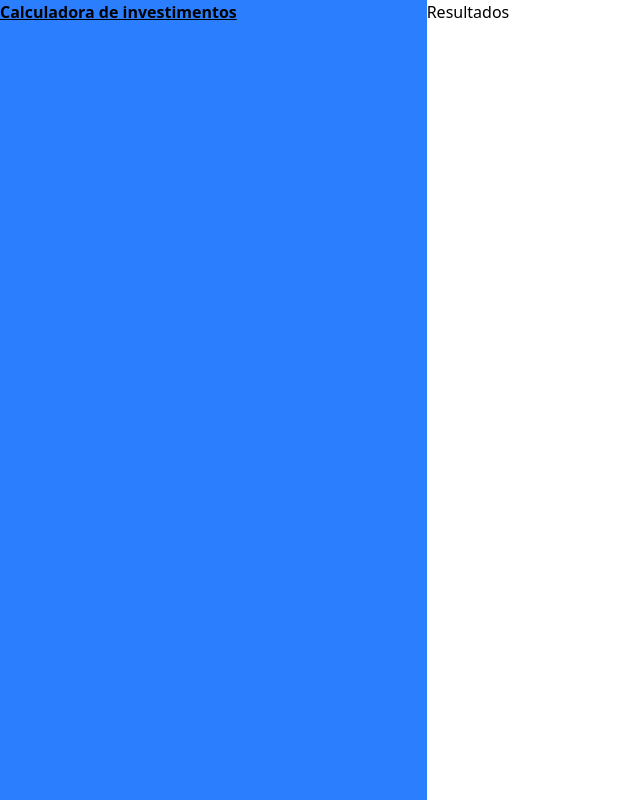
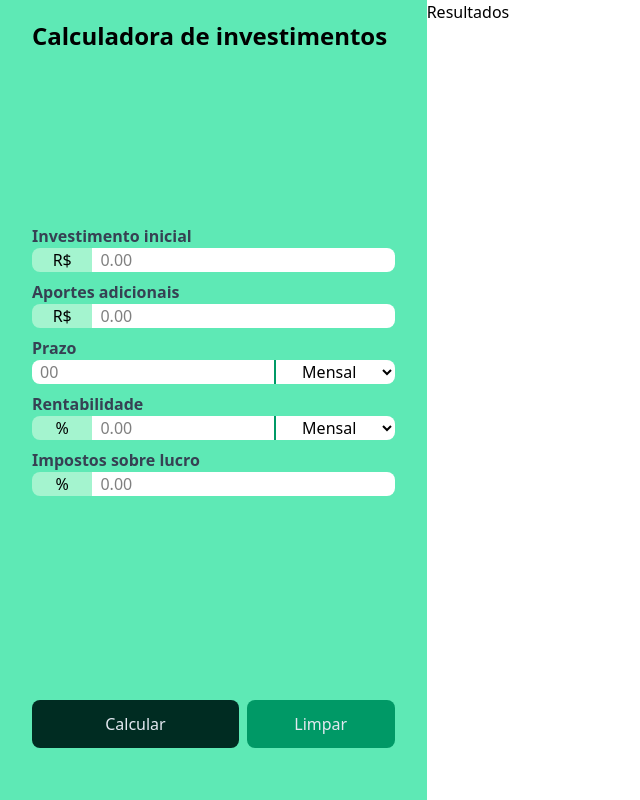
Before and after one commit to Robsonspires/projetoCalculadoraInvestimentos, a website built with Vite: page index.html in a window 1280 px wide. Shown: the whole page, without its empty margins (0-640 px from the left). Built offline with nearby package versions, Linux system fonts and the light colour scheme.

Commit message:
Formulário de investimento e arquivo de calculo de projeções criados

```diff
--- a/index.html
+++ b/index.html
@@ -7,8 +7,131 @@
     <title>Calculadora de investimentos impressionadora</title>
   </head>
   <body class="h-dvh grid grid-cols-3 grid-rows-2">
-    <aside class="bg-blue-500 row-span-2">
-      <h1 class="font-bold underline">Calculadora de investimentos</h1>
+    <aside
+      class="row-span-2 bg-emerald-300 flex flex-col justify-between py-5 px-2"
+    >
+      <h1 class="text-2xl font-bold px-6">Calculadora de investimentos</h1>
+      <form class="w-full">
+        <div class="flex w-full flex-col px-6 my-2">
+          <label for="return-rate" class="font-bold text-gray-700"
+            >Investimento inicial</label
+          >
+          <div class="flex">
+            <input
+              value="R$"
+              class="w-1/6 text-center rounded-l-lg bg-emerald-200"
+              type="text"
+              disabled
+            />
+            <input
+              type="text"
+              class="w-5/6 bg-white rounded-r-lg px-2"
+              placeholder="0.00"
+              id="return-rate"
+            />
+          </div>
+        </div>
+
+        <div class="flex w-full flex-col px-6 my-2">
+          <label for="additional-contribution" class="font-bold text-gray-700"
+            >Aportes adicionais</label
+          >
+          <div class="flex">
+            <input
+              value="R$"
+              class="w-1/6 text-center rounded-l-lg bg-emerald-200"
+              type="text"
+              disabled
+            />
+            <input
+              type="text"
+              class="w-5/6 bg-white rounded-r-lg px-2"
+              placeholder="0.00"
+              id="additional-contribution"
+            />
+          </div>
+        </div>
+
+        <div class="flex w-full flex-col px-6 my-2">
+          <label for="time-amount" class="font-bold text-gray-700">Prazo</label>
+          <div class="flex">
+            <input
+              type="text"
+              class="w-2/3 bg-white rounded-l-lg px-2"
+              placeholder="00"
+              id="time-amount"
+            />
+            <select
+              name=""
+              id="time-amount-period"
+              class="w-1/3 rounded-r-lg text-center border-l-2 border-emerald-600 bg-white hover:bg-emerald-950 hover:text-slate-200"
+            >
+              <option value="monthly">Mensal</option>
+              <option value="yearly">Anual</option>
+            </select>
+          </div>
+        </div>
+
+        <div class="flex w-full flex-col px-6 my-2">
+          <label for="return-rate" class="font-bold text-gray-700"
+            >Rentabilidade</label
+          >
+          <div class="flex">
+            <input
+              value="%"
+              class="w-1/6 text-center rounded-l-lg bg-emerald-200 px-2"
+              type="text"
+              disabled
+            />
+            <input
+              type="text"
+              class="w-1/2 bg-white px-2"
+              id="return-rate"
+              placeholder="0.00"
+            />
+            <select
+              name=""
+              id="evaluation-period"
+              class="w-1/3 rounded-r-lg text-center border-l-2 border-emerald-600 bg-white hover:bg-emerald-950 hover:text-slate-200"
+            >
+              <option value="monthly">Mensal</option>
+              <option value="yearly">Anual</option>
+            </select>
+          </div>
+        </div>
+
+        <div class="flex w-full flex-col px-6 my-2">
+          <label for="tax-rate" class="font-bold text-gray-700"
+            >Impostos sobre lucro</label
+          >
+          <div class="flex">
+            <input
+              value="%"
+              class="w-1/6 text-center rounded-l-lg bg-emerald-200"
+              type="text"
+              disabled
+            />
+            <input
+              type="text"
+              class="w-5/6 bg-white rounded-r-lg px-2"
+              placeholder="0.00"
+              id="tax-rate"
+            />
+          </div>
+        </div>
+      </form>
+      <div class="flex h-12 gap-2 w-full px-6 my-8">
+        <button
+          class="bg-emerald-950 text-slate-200 rounded-lg w-7/12 hover:bg-emerald-800"
+        >
+          Calcular
+        </button>
+        <button
+          class="bg-emerald-600 text-slate-200 rounded-lg w-5/12 hover:bg-emerald-500"
+        >
+          Limpar
+        </button>
+      </div>
     </aside>
     <main>
       <p>Resultados</p>
--- /dev/null
+++ b/src/investmentGoals.js
@@ -0,0 +1,59 @@
+function convertToMonthlyReturnRate(annualRate) {
+  return annualRate ** (1 / 12);
+}
+
+function generateReturnsArray(
+  starttingAmount = 0,
+  timeHorizon = 0,
+  timePeriod = "monthly",
+  monthlyContribution = 0,
+  returnRate = 0,
+  returnTimeFrame = "monthly"
+) {
+  if (!timeHorizon || !starttingAmount) {
+    throw new Error(
+      "Investimento inicial e prazo devem ser preenchidos com valores positivos."
+    );
+  }
+
+  const finalReturnRate =
+    returnTimeFrame === "monthly"
+      ? 1 + returnRate / 100
+      : convertToMonthlyReturnRate(1 + returnRate / 100);
+
+  const finalTimeHorizon =
+    timePeriod === "monthly" ? timeHorizon : timeHorizon * 12;
+
+  const referenceInvestmentObject = {
+    investmentAmount: starttingAmount,
+    interestReturn: 0,
+    totalInterestReturns: 0,
+    month: 0,
+    totalAmount: starttingAmount,
+  };
+
+  const returnsArray = [referenceInvestmentObject];
+  for (
+    let timeReference = 1;
+    timeReference <= finalTimeHorizon;
+    timeReference++
+  ) {
+    const totalAmount =
+      returnsArray[timeReference - 1].totalAmount * finalReturnRate +
+      monthlyContribution;
+    const interestReturn =
+      returnsArray[timeReference - 1].totalAmount * finalReturnRate;
+    const investmentAmount =
+      starttingAmount + monthlyContribution * timeReference;
+    const totalInterestReturns = totalAmount - investmentAmount;
+    const month = timeReference;
+    returnRate.push({
+      investmentAmount,
+      interestReturn,
+      totalInterestReturns,
+      month: timeReference,
+      totalAmount,
+    });
+  }
+  return returnsArray;
+}
```
Also changed, not shown: main.js (added).
